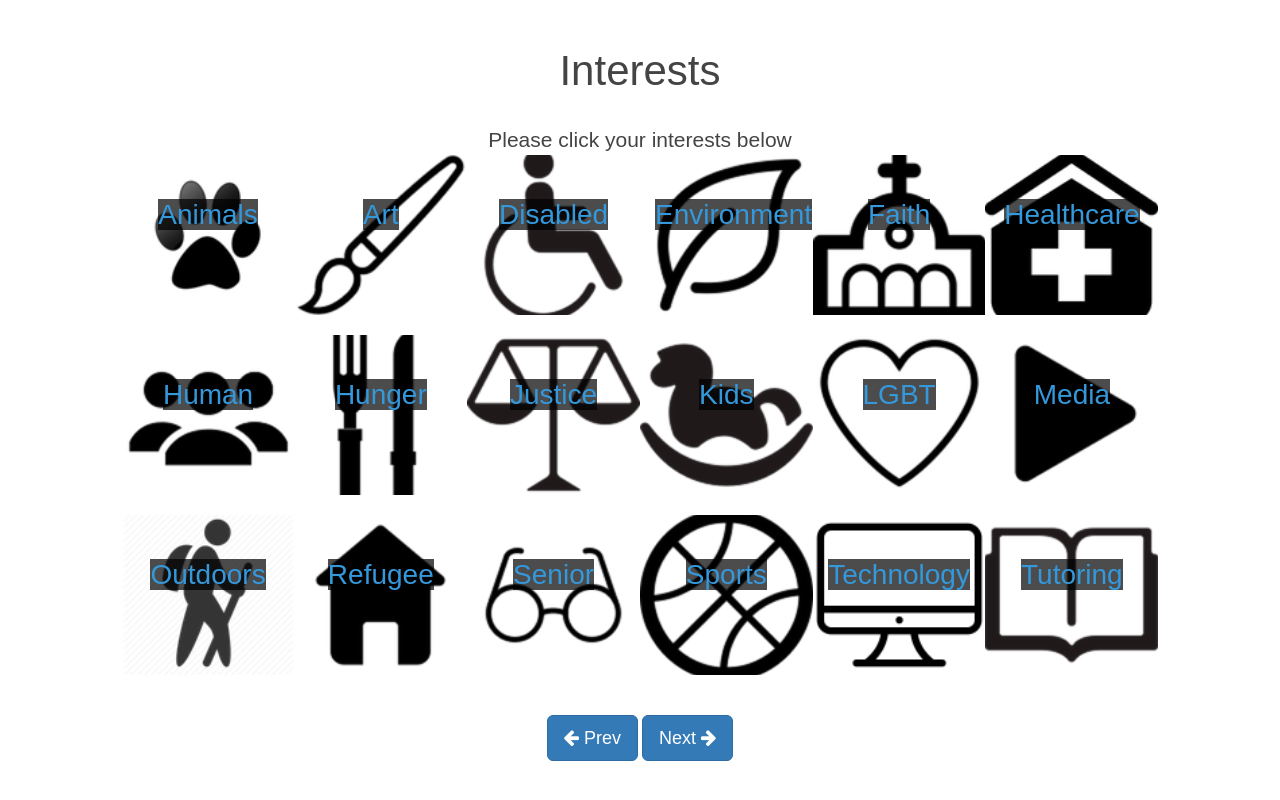
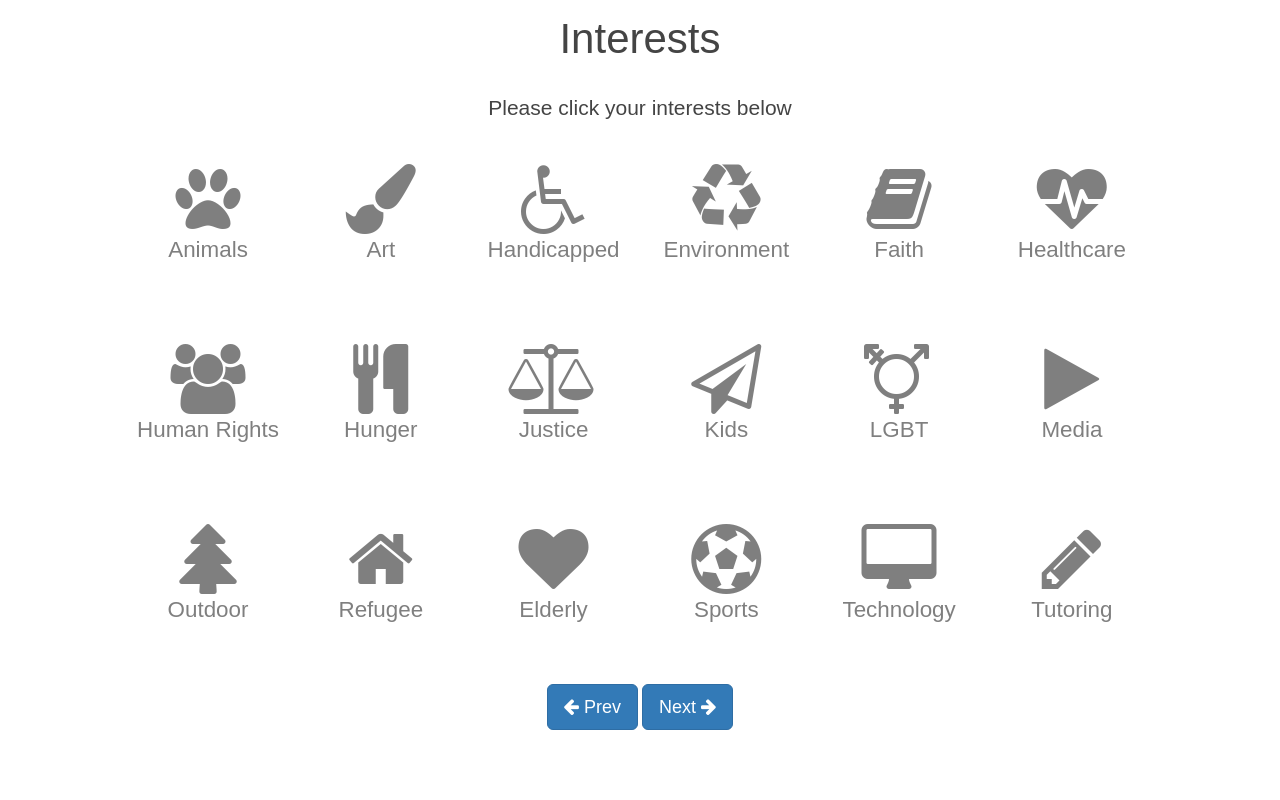
Before and after one commit to VoluvTeer/voluvteer.github.io, a plain HTML site: page survey.html in a window 1280 px wide. Shown: the part 1480-2280 px from the top of the page. Drawn offline with nearby package versions, Linux system fonts and the light colour scheme; some packages are replaced by stand-ins of ours.

Commit message:
updating

```diff
--- a/css/examples.css
+++ b/css/examples.css
@@ -264,6 +264,9 @@ h2{
 #logo-text{
 	margin-bottom: 50px;
 }
+.index #div-log-in{
+	border-right: 1px solid #95a5a6;
+}
 .index .btn-primary{
 	background-color: #444;
 	color:white;
@@ -303,69 +306,32 @@ h2{
 	height: 160px;
 	padding-top: 40px;
 	margin-bottom: 20px;
-	color:#3498db;
+	/*color:#3498db;*/
 }
-.interest-icon i{
+.interest-icon i.fa-check{
 	display: none;
 }
 .interest-icon span{
-	font-size: 2.0em;
-	background-color: rgba(0,0,0,0.7);
+	font-size: 1.6em;
+}
+.row-activities{
+	overflow-x: scroll;
+	white-space: nowrap;
 
 }
-#interest-animals{
-	background: url('../img/interest-icons/animals.png') center / cover;
+.card-activity{
+	width:33.33333%;
+	display: inline-block;
+	margin: 0px 10px;
 }
-#interest-art{
-	background: url('../img/interest-icons/art.png') center / cover;
+.card-activity i{
+	margin: 0px 5px;
 }
-#interest-disabled{
-	background: url('../img/interest-icons/disabled.png') center / cover;
+.card-activity i.fa-check-circle{
+	color:#2ecc71;
 }
-#interest-environment{
-	background: url('../img/interest-icons/environment.png') center / cover;
-}
-#interest-faith{
-	background: url('../img/interest-icons/faith.png') center / cover;
-}
-#interest-healthcare{
-	background: url('../img/interest-icons/healthcare.png') center / cover;
-}
-#interest-human{
-	background: url('../img/interest-icons/human.png') center / cover;
-}
-#interest-hunger{
-	background: url('../img/interest-icons/hunger.png') center / cover;
-}
-#interest-justice{
-	background: url('../img/interest-icons/justice.png') center / cover;
-}
-#interest-kids{
-	background: url('../img/interest-icons/kids.png') center / cover;
-}
-#interest-lgbt{
-	background: url('../img/interest-icons/lgbt.png') center / cover;
-}
-#interest-media{
-	background: url('../img/interest-icons/media.png') center / cover;
-}
-#interest-outdoors{
-	background: url('../img/interest-icons/outdoors.png') center / cover;
-}
-#interest-refugee{
-	background: url('../img/interest-icons/refugee.png') center / cover;
-}
-#interest-senior{
-	background: url('../img/interest-icons/senior.png') center / cover;
-}
-#interest-sports{
-	background: url('../img/interest-icons/sports.png') center / cover;
-}
-#interest-technology{
-	background: url('../img/interest-icons/technology.png') center / cover;
-}
-#interest-tutoring{
-	background: url('../img/interest-icons/tutoring.png') center / cover;
+.card-activity i.fa-times-circle{
+	color:#e74c3c;
 }
 a.btn{
 	margin: 20px 0px;
--- a/survey.html
+++ b/survey.html
@@ -35,7 +35,6 @@
             <div class="section active" id="section0">
                 <h1>Hi Volunteer!</h1>
                 <h2>We're going to ask a few questions to find volunteer opportunities that best match your interests!</h2>
-                <h2>Please Scroll down or Click Next Below!</h2>
                 <a href="#section1" class="btn btn-primary btn-lg" role="button">Next <i class="fa fa-arrow-right"></i></a>
             </div>
             <div class="section-divider"></div>
@@ -136,77 +135,95 @@
               <h1>Interests</h1>
               <h2>Please click your interests below</h2>
               <div class="row col-xs-offset-1 col-xs-10">
-                <div class="col-xs-2 interest-icon" id="interest-animals">
-                  <i class="fa fa-check fa-5x"></i>
-                  <span>Animals</span>
+                <div class="col-xs-2 interest-icon">
+                  <i class="fa fa-paw fa-5x"></i><br />
+                  <span>Animals</span><br />
+                   <i class="fa fa-check fa-2x"></i>
                 </div>
-                <div class="col-xs-2 interest-icon" id="interest-art">
-                  <i class="fa fa-check fa-5x"></i>
-                   <span>Art</span>
+                <div class="col-xs-2 interest-icon">
+                  <i class="fa fa-paint-brush fa-5x"></i><br />
+                  <span>Art</span><br />
+                   <i class="fa fa-check fa-2x"></i>
                 </div>
-                <div class="col-xs-2 interest-icon" id="interest-disabled">
-                  <i class="fa fa-check fa-5x"></i>
-                   <span>Disabled</span>
+                <div class="col-xs-2 interest-icon">
+                  <i class="fa fa-wheelchair fa-5x"></i><br />
+                  <span>Handicapped</span><br />
+                   <i class="fa fa-check fa-2x"></i>
                 </div>
-                <div class="col-xs-2 interest-icon" id="interest-environment">
-                  <i class="fa fa-check fa-5x"></i>
-                   <span>Environment</span>
+                <div class="col-xs-2 interest-icon">
+                 <i class="fa fa-recycle fa-5x"></i><br />
+                  <span>Environment</span><br />
+                   <i class="fa fa-check fa-2x"></i>
                 </div>
-                <div class="col-xs-2 interest-icon" id="interest-faith">
-                  <i class="fa fa-check fa-5x"></i>
-                   <span>Faith</span>
+                <div class="col-xs-2 interest-icon">
+                  <i class="fa fa-book fa-5x"></i><br />
+                  <span>Faith</span><br />
+                   <i class="fa fa-check fa-2x"></i>
                 </div>
-                <div class="col-xs-2 interest-icon" id="interest-healthcare">
-                  <i class="fa fa-check fa-5x"></i>
-                   <span>Healthcare</span>
+                <div class="col-xs-2 interest-icon">
+                  <i class="fa fa-heartbeat fa-5x"></i><br />
+                  <span>Healthcare</span><br />
+                   <i class="fa fa-check fa-2x"></i>
                 </div>
-                <div class="col-xs-2 interest-icon" id="interest-human">
-                  <i class="fa fa-check fa-5x"></i>
-                   <span>Human</span>
+                <div class="col-xs-2 interest-icon">
+                  <i class="fa fa-users fa-5x"></i><br />
+                  <span>Human Rights</span><br />
+                   <i class="fa fa-check fa-2x"></i>
                 </div>
-                <div class="col-xs-2 interest-icon" id="interest-hunger">
-                  <i class="fa fa-check fa-5x"></i>
-                   <span>Hunger</span>
+                <div class="col-xs-2 interest-icon">
+                  <i class="fa fa-cutlery fa-5x"></i><br />
+                  <span>Hunger</span><br />
+                   <i class="fa fa-check fa-2x"></i>
                 </div>
-                <div class="col-xs-2 interest-icon" id="interest-justice">
-                  <i class="fa fa-check fa-5x"></i>
-                   <span>Justice</span>
+                <div class="col-xs-2 interest-icon">
+                  <i class="fa fa-balance-scale fa-5x"></i><br />
+                  <span>Justice</span><br />
+                   <i class="fa fa-check fa-2x"></i>
                 </div>
-                <div class="col-xs-2 interest-icon" id="interest-kids">
-                  <i class="fa fa-check fa-5x"></i>
-                   <span>Kids</span>
+                <div class="col-xs-2 interest-icon">
+                  <i class="fa fa-paper-plane-o fa-5x"></i><br />
+                  <span>Kids</span><br />
+                   <i class="fa fa-check fa-2x"></i>
                 </div>
-                <div class="col-xs-2 interest-icon" id="interest-lgbt">
-                  <i class="fa fa-check fa-5x"></i>
-                   <span>LGBT</span>
+                <div class="col-xs-2 interest-icon">
+                  <i class="fa fa-transgender-alt fa-5x"></i><br />
+                  <span>LGBT</span><br />
+                   <i class="fa fa-check fa-2x"></i>
                 </div>
-                <div class="col-xs-2 interest-icon" id="interest-media">
-                  <i class="fa fa-check fa-5x"></i>
-                   <span>Media</span>
+                <div class="col-xs-2 interest-icon">
+                  <i class="fa fa-play fa-5x"></i><br />
+                  <span>Media</span><br />
+                   <i class="fa fa-check fa-2x"></i>
                 </div>
-                <div class="col-xs-2 interest-icon" id="interest-outdoors">
-                  <i class="fa fa-check fa-5x"></i>
-                   <span>Outdoors</span>
+                <div class="col-xs-2 interest-icon">
+                  <i class="fa fa-tree fa-5x"></i><br />
+                  <span>Outdoor</span><br />
+                   <i class="fa fa-check fa-2x"></i>
                 </div>
-                <div class="col-xs-2 interest-icon" id="interest-refugee">
-                  <i class="fa fa-check fa-5x"></i>
-                   <span>Refugee</span>
+                <div class="col-xs-2 interest-icon">
+                  <i class="fa fa-home fa-5x"></i><br />
+                  <span>Refugee</span><br />
+                   <i class="fa fa-check fa-2x"></i>
                 </div>
-                <div class="col-xs-2 interest-icon" id="interest-senior">
-                  <i class="fa fa-check fa-5x"></i>
-                   <span>Senior</span>
+                <div class="col-xs-2 interest-icon">
+                  <i class="fa fa-heart fa-5x"></i><br />
+                  <span>Elderly</span><br />
+                   <i class="fa fa-check fa-2x"></i>
                 </div>
-                <div class="col-xs-2 interest-icon" id="interest-sports">
-                  <i class="fa fa-check fa-5x"></i>
-                   <span>Sports</span>
+                <div class="col-xs-2 interest-icon">
+                  <i class="fa fa-soccer-ball-o fa-5x"></i><br />
+                  <span>Sports</span><br />
+                   <i class="fa fa-check fa-2x"></i>
                 </div>
-                <div class="col-xs-2 interest-icon" id="interest-technology">
-                  <i class="fa fa-check fa-5x"></i>
-                   <span>Technology</span>
+                <div class="col-xs-2 interest-icon">
+                  <i class="fa fa-desktop fa-5x"></i><br />
+                  <span>Technology</span><br />
+                   <i class="fa fa-check fa-2x"></i>
                 </div>
-                <div class="col-xs-2 interest-icon" id="interest-tutoring">
-                  <i class="fa fa-check fa-5x"></i>
-                   <span>Tutoring</span>
+                <div class="col-xs-2 interest-icon">
+                  <i class="fa fa-pencil fa-5x"></i><br />
+                  <span>Tutoring</span><br />
+                   <i class="fa fa-check fa-2x"></i>
                 </div>
               </div>
               <div class="clearfix"></div>
@@ -236,8 +253,8 @@
             <div class="section-divider"></div>
             <div class="section" id="section4">
               <h1>Thank you for Filling out the Survey!</h1>
-              <h2>Please confirm your answers above by clicking below if you are sure of your answers.</h2>
-              <a class="btn btn-success btn-lg" role="button">Submit</a>
+              <h2>Please confirm your answers above, so we can determine what activities are best for you!</h2>
+              <a href="volunteer-choose-activities.html" class="btn btn-success btn-lg" role="button">Submit</a>
               <br />
               <br />
               <br />
@@ -365,13 +382,16 @@
       });
       //Interests
        $(".interest-icon").on("click", function() {
-        var display = $(this).children().first().css( "display");
+        var check = $(this).find('.fa-check'),
+            display = check.css( "display");
         if (display == 'block'){
-          display = 'none';
+          check.css( "display",'none');
+          $(this).css("color","rgba(0,0,0,0.5)")
         } else {
-          display = 'block';
+          check.css( "display",'block');
+          $(this).css("color","#3498db")
         }
-        $(this).children().first().css( "display",display);
+
        });
     </script>
     <script src="https://maps.googleapis.com/maps/api/js?key=AIzaSyDmPygdIXZcpPrA9Yetgy8P7GLoOoIfc4U&signed_in=true&libraries=places&callback=initAutocomplete"
```
Also changed, not shown: activities.json (added, +22 -0 lines), index.html (+4 -7 lines), volunteer-choose-activities.html (added, +71 -0 lines).
